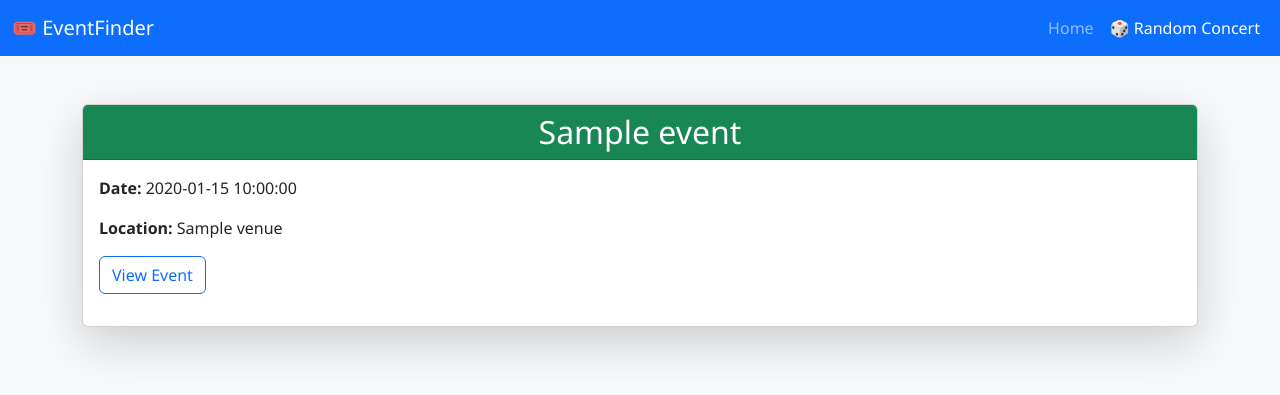
After one commit to Coconnor1/IntegratedCompFinal, a FastAPI app: template templates/random.html in a window 1280 px wide. The commit adds this page. Shown: the top 395 px of the page. Run offline with FastAPI, Linux system fonts and the light colour scheme; the template is opened without the code that fills it: most values are stand-ins (such as "Sample title", 1, 10 or a date in 2020).

Commit message:
Random button / navbar!

```diff
--- a/main.py
+++ b/main.py
@@ -4,6 +4,7 @@ from fastapi.responses import HTMLResponse
 from dotenv import load_dotenv
 import requests
 import os
+import random  # already have requests and os
 
 load_dotenv()  # Load variables from .env
 
@@ -32,3 +33,13 @@ def get_events(city: str = "New York", event_type: str = "music"):
 async def home(request: Request, city: str = "New York", event_type: str = "music"):
     events = get_events(city, event_type)
     return templates.TemplateResponse("index.html", {"request": request, "city": city, "event_type": event_type, "events": events})
+
+# Random Event Route
+@app.get("/random", response_class=HTMLResponse)
+async def random_concert(request: Request):
+    events = get_events()  # get default list from New York / music
+    if not events:
+        return templates.TemplateResponse("random.html", {"request": request, "event": None})
+
+    event = random.choice(events)
+    return templates.TemplateResponse("random.html", {"request": request, "event": event})
--- /dev/null
+++ b/templates/random.html
@@ -0,0 +1,56 @@
+<!DOCTYPE html>
+<html lang="en">
+<head>
+    <meta charset="UTF-8">
+    <title>Random Concert</title>
+    <meta name="viewport" content="width=device-width, initial-scale=1.0">
+    <link href="https://cdn.jsdelivr.net/npm/bootstrap@5.3.0-alpha1/dist/css/bootstrap.min.css" rel="stylesheet">
+</head>
+<body style="background-color: #f8f9fa; font-family: 'Segoe UI', Tahoma, Geneva, Verdana, sans-serif;">
+
+    <!-- Navbar -->
+    <nav class="navbar navbar-expand-lg navbar-dark bg-primary">
+      <div class="container-fluid">
+        <a class="navbar-brand" href="/">🎟️ EventFinder</a>
+        <button class="navbar-toggler" type="button" data-bs-toggle="collapse" data-bs-target="#navbarNav">
+          <span class="navbar-toggler-icon"></span>
+        </button>
+        <div class="collapse navbar-collapse" id="navbarNav">
+          <ul class="navbar-nav ms-auto">
+            <li class="nav-item">
+              <a class="nav-link" href="/">Home</a>
+            </li>
+            <li class="nav-item">
+              <a class="nav-link active" aria-current="page" href="/random">🎲 Random Concert</a>
+            </li>
+          </ul>
+        </div>
+      </div>
+    </nav>
+
+    <div class="container mt-5">
+        {% if event %}
+            <div class="card shadow-lg">
+                <div class="card-header bg-success text-white text-center">
+                    <h2 class="mb-0">{{ event.name }}</h2>
+                </div>
+                <div class="card-body">
+                    <p><strong>Date:</strong> {{ event.dates.start.localDate }}</p>
+                    {% if event._embedded and event._embedded.venues %}
+                        <p><strong>Location:</strong> {{ event._embedded.venues[0].name }}</p>
+                    {% endif %}
+                    {% if event.url %}
+                        <p><a href="{{ event.url }}" target="_blank" class="btn btn-outline-primary">View Event</a></p>
+                    {% endif %}
+                </div>
+            </div>
+        {% else %}
+            <div class="alert alert-warning text-center">
+                <h4>No events found 😢</h4>
+            </div>
+        {% endif %}
+    </div>
+
+    <script src="https://cdn.jsdelivr.net/npm/bootstrap@5.3.0-alpha1/dist/js/bootstrap.min.js"></script>
+</body>
+</html>
```
Also changed, not shown: templates/index.html (+19 -0 lines).
